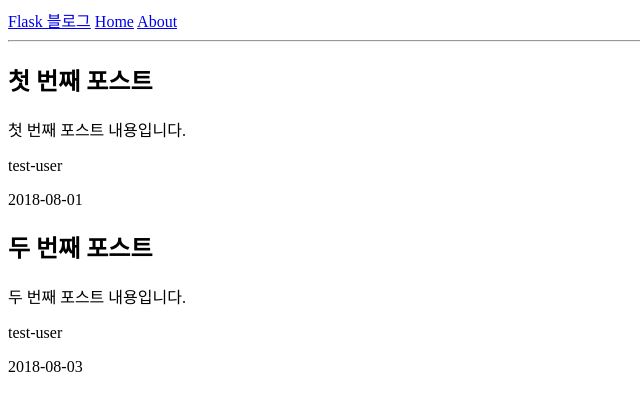
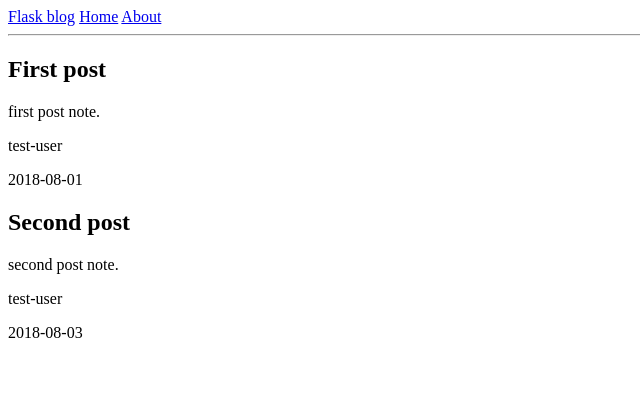
Before and after one commit to SimonLEX/test2, a Flask app: page / in a window 1280 px wide. Shown: the top 411 px of the page, without its empty margins (0-640 px from the left). Run offline with Flask 2, Linux system fonts and the light colour scheme.

Commit message:
Initial commit

```diff
--- a/app.py
+++ b/app.py
@@ -9,16 +9,16 @@ posts = [
         'author': {
             'username': 'test-user'
         },
-        'title': '첫 번째 포스트',
-        'content': '첫 번째 포스트 내용입니다.',
+        'title': 'First post',
+        'content': 'first post note.',
         'date_posted': datetime.strptime('2018-08-01', '%Y-%m-%d')
     },
     {
         'author': {
             'username': 'test-user'
         },
-        'title': '두 번째 포스트',
-        'content': '두 번째 포스트 내용입니다.',
+        'title': 'Second post',
+        'content': 'second post note.',
         'date_posted': datetime.strptime('2018-08-03', '%Y-%m-%d')
     },
 ]
--- a/templates/layout.html
+++ b/templates/layout.html
@@ -1,19 +1,19 @@
 <!DOCTYPE HTML>
-<html lang="kr">
+<html lang="en">
   <head>
     <meta charset="utf-8">
 
     {% if title %}
-      <title>Flask 블로그 - {{ title }}</title>
+      <title>Flask blog - {{ title }}</title>
     {% else %}
-      <title>Flask 블로그</title>
+      <title>Flask blog</title>
     {% endif %}
   </head>
 
   <body>
     <header>
       <nav>
-        <a href="{{ url_for('index') }}">Flask 블로그</a>
+        <a href="{{ url_for('index') }}">Flask blog</a>
         <a href="{{ url_for('index') }}">Home</a>
         <a href="{{ url_for('about') }}">About</a>
       </nav>
```
